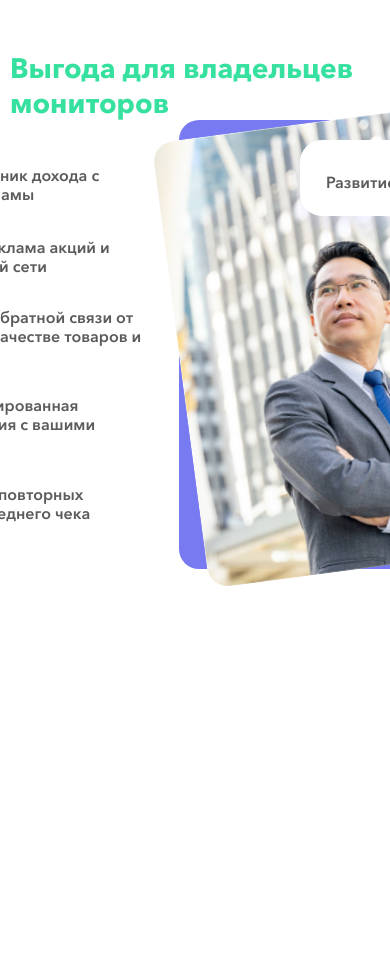
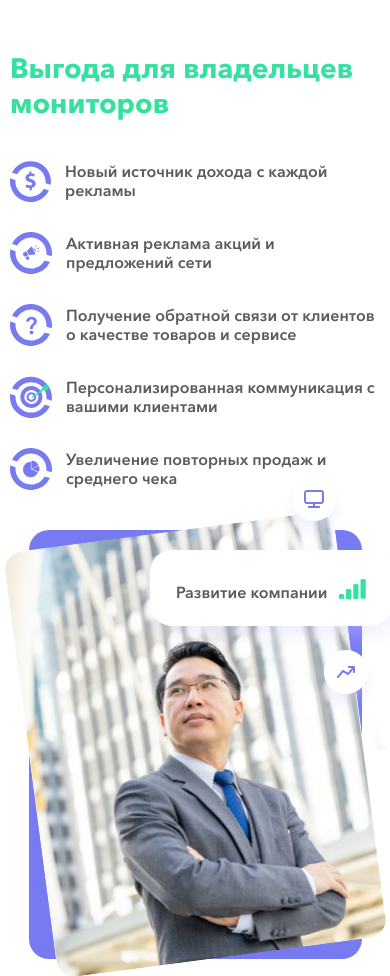
Before and after one commit to isemilia/ADMO, a website: page app/index.html in a window 390 px wide. Shown: the part 5560-6536 px from the top of the page. Before the commit the page ends 6209 px from the top, so only its background shows below. Drawn offline with nearby package versions, Linux system fonts and the light colour scheme.

Commit message:
Make benefit responsive

```diff
--- a/app/assets/css/sass/components/index/_benefit.scss
+++ b/app/assets/css/sass/components/index/_benefit.scss
@@ -35,7 +35,8 @@
     }
     &-img {
         position: relative;
-        width: 333px;
+        width: 100%;
+        max-width: 333px;
         height: 449px;
         &-caption {
             position: absolute;
@@ -106,3 +107,16 @@
         }
     }
 }
+
+@media (max-width: 767px) {
+    .benefit {
+        &-row {
+            margin-top: 40px;
+            grid-template-columns: 1fr;
+            row-gap: 40px;
+        }
+        &-img {
+            height: clamp(300px, 110vw, 450px);
+        }
+    }
+}
```
Also changed, not shown: app/assets/css/style.min.css.
